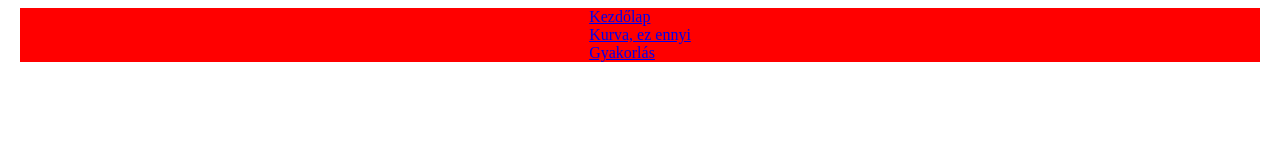
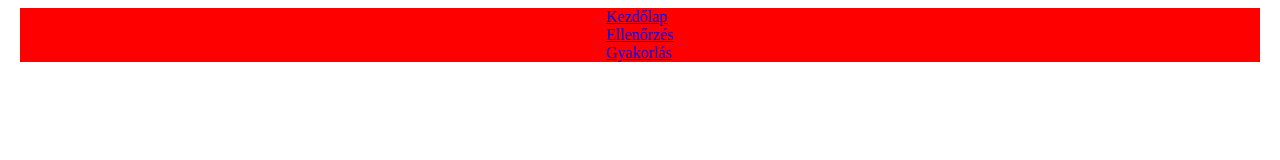
Before and after one commit to lichterberci/DerivativeCalculatorFrontend, a Next.js app: page / in a window 1280 px wide. Shown: the top 160 px of the page. Built offline with nearby package versions, Linux system fonts and the light colour scheme.

Commit message:
minor renaming

```diff
--- a/pages/_document.tsx
+++ b/pages/_document.tsx
@@ -12,7 +12,7 @@ const navBarItems: INavbarItemData[] = [
 	},
 	{
 		href: "/CalculatorPage",
-		name: "Kurva, ez ennyi"
+		name: "Ellenőrzés"
 	},
 	{
 		href: "/ExercisePage",
```
